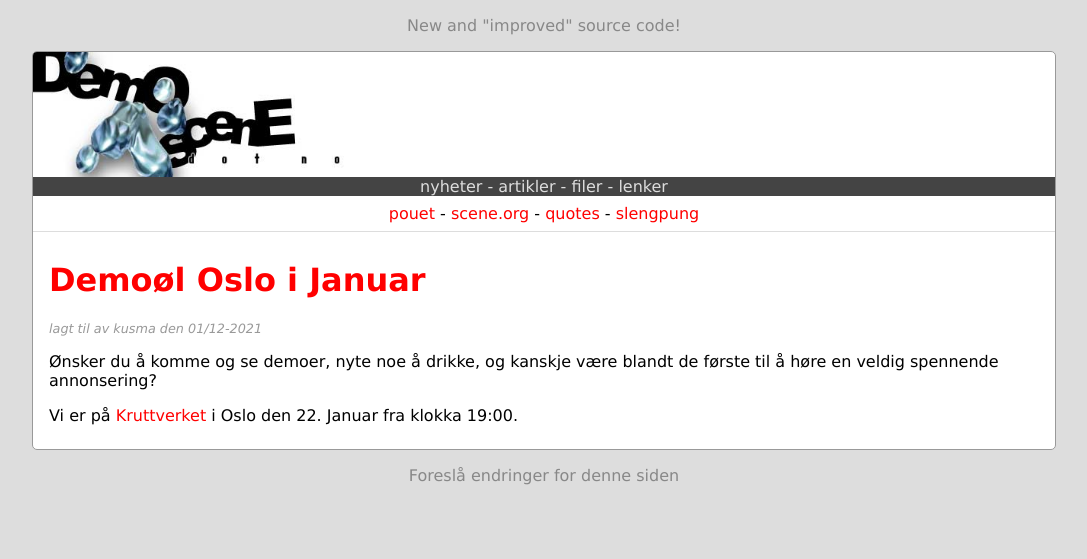
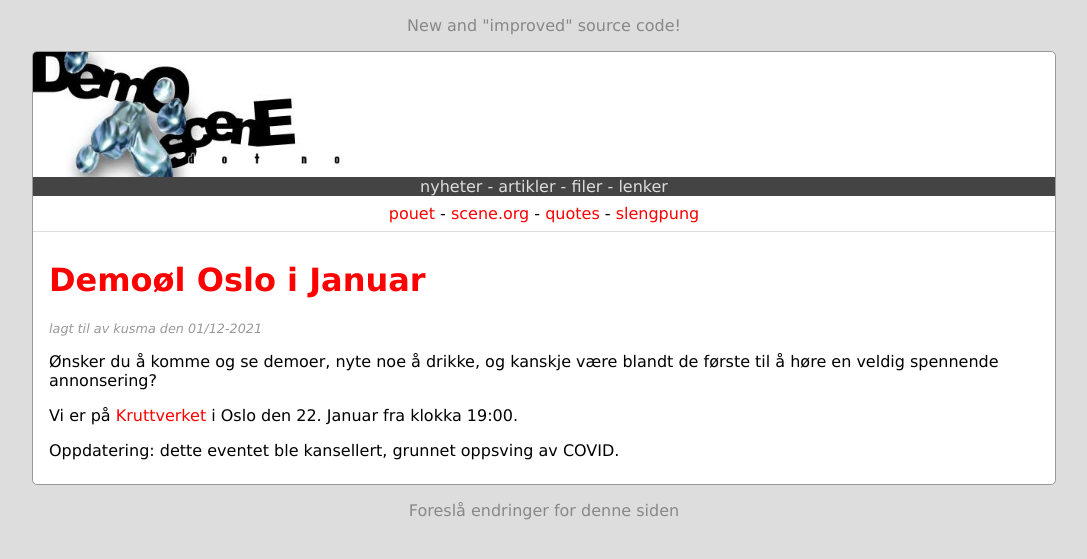
Before and after one commit to demoscene-no/demoscene.no, a Jekyll site: the page built from _posts/2021-12-01-be-excited.md, in a window 1280 px wide. Shown: the top 559 px of the page, without its empty margins (96-1183 px from the left). Built offline with Jekyll 4.4.1, drawn with Linux system fonts in a browser that asks for light colours.

Commit message:
update about cancelled event

```diff
--- a/_posts/2021-12-01-be-excited.md
+++ b/_posts/2021-12-01-be-excited.md
@@ -8,4 +8,6 @@ de første til å høre en veldig spennende annonsering?
 
 Vi er på [Kruttverket] i Oslo den 22. Januar fra klokka 19:00.
 
+Oppdatering: dette eventet ble kansellert, grunnet oppsving av COVID.
+
 [Kruttverket]: https://www.google.com/maps/place/Kruttverket/@59.9050381,10.7995609,17z/data=!3m1!4b1!4m5!3m4!1s0x46416f10e3b70b37:0x3d7f5eea600ad4d9!8m2!3d59.9050381!4d10.8017549?shorturl=1
```
